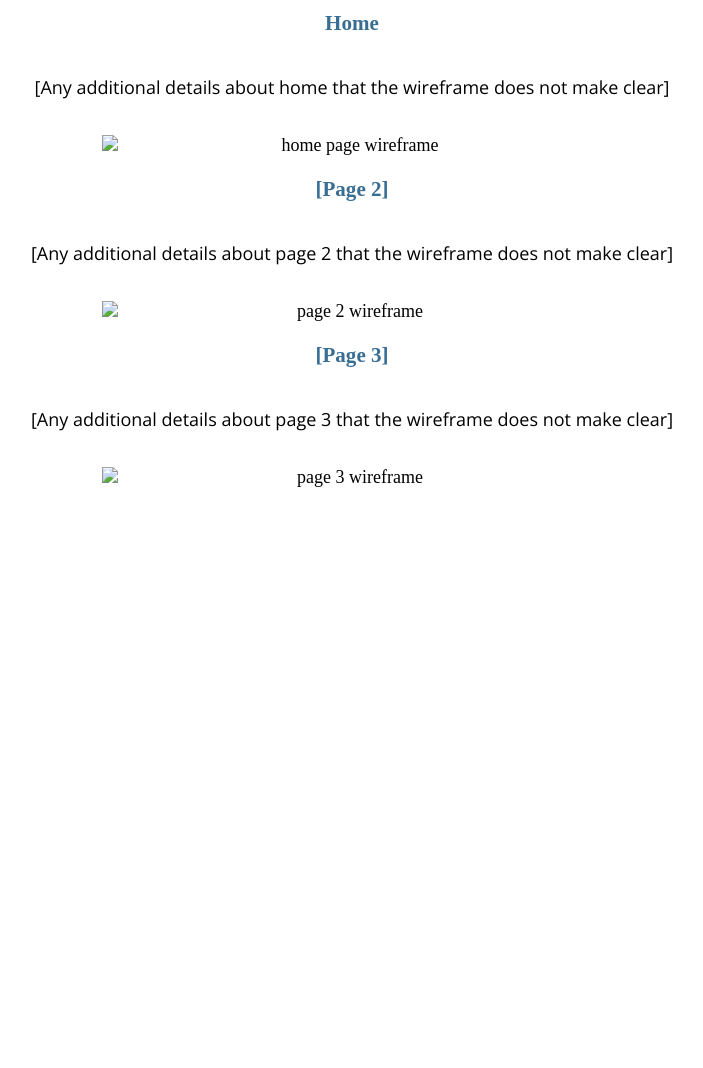
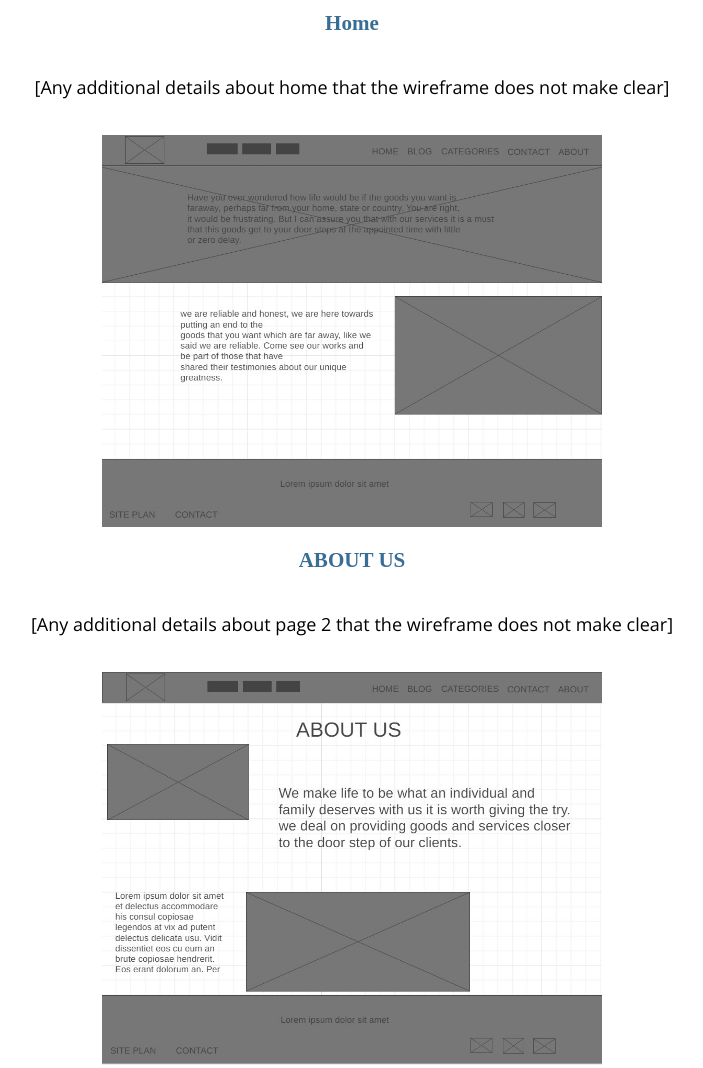
Before and after one commit to precious4life/WDD130, a plain HTML site: page opgis/opgis-siteplan.html in a window 1280 px wide. Shown: the part 7620-8688 px from the top of the page, without its empty margins (288-991 px from the left). Before the commit the page ends 8180 px from the top, so only its background shows below. Drawn offline with nearby package versions, Linux system fonts and the light colour scheme; a web font is replaced by a local one.

Commit message:
all wire frames added

```diff
--- a/opgis/opgis-home.html
+++ b/opgis/opgis-siteplan.html
@@ -193,19 +193,19 @@
       <p>
         [Any additional details about home that the wireframe does not make clear]
       </p>
-      <img src="#" alt="home page wireframe">
+      <img src="images/Web capture_16-6-2022_18546_wireframe.cc.jpeg" alt="home page wireframe">
 
-      <h3>[Page 2]</h3>
+      <h3>ABOUT US</h3>
       <p>
         [Any additional details about page 2 that the wireframe does not make clear]
       </p>
-      <img src="images/selfmade wireframe.jpeg" alt="page 2 wireframe">
+      <img src="images/Web capture_16-6-2022_181646_wireframe.cc.jpeg" alt="page 2 wireframe">
 
       <h3>[Page 3]</h3>
       <p>
         [Any additional details about page 3 that the wireframe does not make clear]
       </p>
-      <img src="#" alt="page 3 wireframe">
+      <img src="images/Web capture_16-6-2022_184350_wireframe.cc.jpeg" alt="page 3 wireframe">
     </main>
   </body>
 
```
Also changed, not shown: opgis/images/Web capture_16-6-2022_181646_wireframe.cc.jpeg (added), opgis/images/Web capture_16-6-2022_184350_wireframe.cc.jpeg (added), opgis/images/Web capture_16-6-2022_18546_wireframe.cc.jpeg (added).
